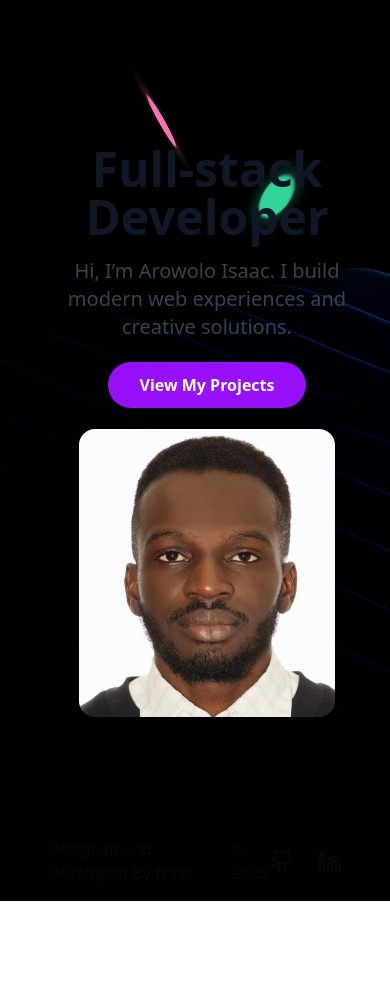
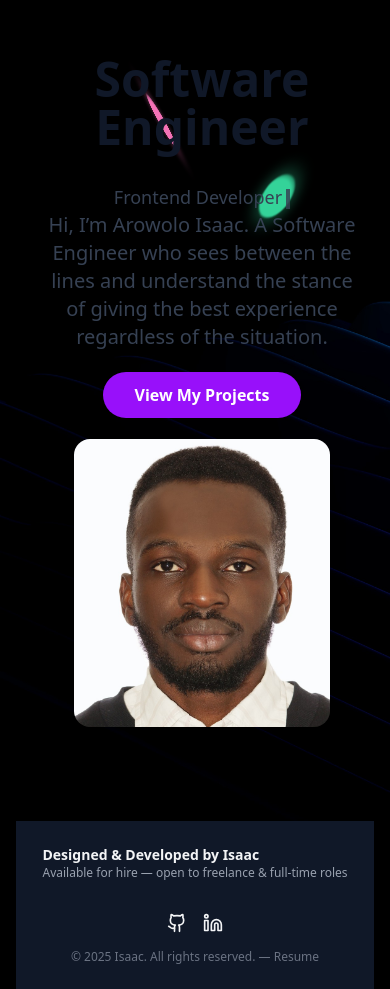
Before and after one commit to arowoloisaac/portfolio, a React (Vite) app: page / in a window 390 px wide. Shown: the part 127-1116 px from the top of the page. Before the commit the page ends 1028 px from the top, so only its background shows below. Built offline with nearby package versions, Linux system fonts and the light colour scheme.

Commit message:
Updated commit

```diff
--- a/src/components/animations.tsx
+++ b/src/components/animations.tsx
@@ -136,4 +136,50 @@ const third_circle_style = () => {
   );
 };
 
+const circle_style = ({top, left}: {top:string, left: string}) => {
+  return (
+    <motion.div
+      className="absolute z-0"
+      style={{
+        top: top,
+        left: left,
+        pointerEvents: "none",
+      }}
+      animate={{
+        x: [0, 600, 600, 0, 0],
+        y: [0, 0, 400, 400, 0],
+        rotate: [0, 360],
+      }}
+      transition={{
+        repeat: Infinity,
+        duration: 10,
+        ease: "linear",
+      }}
+    >
+      <motion.div
+        style={{
+          width: 80,
+          height: 80,
+          borderRadius: "50%",
+          background:
+            "radial-gradient(circle at 40% 40%, #a78bfa 60%, #000 100%)",
+          boxShadow: "0 0 40px 10px #a78bfa55",
+          filter: "blur(1px)",
+          transformStyle: "preserve-3d",
+        }}
+        animate={{
+          rotateY: [0, 360],
+          rotateX: [0, 360],
+        }}
+        transition={{
+          repeat: Infinity,
+          duration: 6,
+          ease: "linear",
+        }}
+      />
+    </motion.div>
+  );
+};
+
+
 export { first_circle_style, second_circle_style, third_circle_style };
--- a/src/components/pages/About.tsx
+++ b/src/components/pages/About.tsx
@@ -29,16 +29,17 @@ const About = () => {
         >
           <div className=" dark:bg-gray-900 rounded-xl shadow p-6">
             <p className="mb-4 text-lg">
-              I'm a frontend web developer dedicated to turning ideas into
-              creative solutions. I specialize in creating seamless and
-              intuitive user experiences.
+              Let me duly introduce myself to you, My name is Arowolo Isaac
+              Abiodun and I am a graduate of the Tomsk State University where I
+              studied Software Engineering and gained most of my experience as a
+              software engineer.
             </p>
             <p className="text-lg">
-              My approach focuses on creating scalable, high-performing
-              solutions tailored to both user needs and business objectives. By
-              prioritizing performance, accessibility, and responsiveness, I
-              strive to deliver experiences that not only engage users but also
-              drive tangible results.
+              Acquiring this knowledge does not suffice what I have
+              attained, but I have applied them on multiple occasions at
+              different scopes from planning to deployment, both collaboratively
+              and independently, where I have proven myself as a learner and a
+              leader.
             </p>
           </div>
         </motion.div>
--- a/src/components/pages/ContactDetail.tsx
+++ b/src/components/pages/ContactDetail.tsx
@@ -20,7 +20,7 @@ const ContactDetail = () => {
               Email:
             </span>
             <a
-              href="mailto:your.email@example.com"
+              href="mailto:arowoloisaac01@gmail.com"
               className="ml-2 text-purple-600 dark:text-purple-400 hover:underline"
             >
               arowoloisaacabiodun01@gmail.com
--- a/src/components/pages/Footer.tsx
+++ b/src/components/pages/Footer.tsx
@@ -1,15 +1,70 @@
+// import { Github, Linkedin } from "lucide-react";
+
+// const Footer = () => {
+//   return (
+//     <footer className="w-full py-4 px-8">
+//       <div className="flex flex-col justify-between items-center max-w-5xl mx-auto lg:flex-row">
+//         <div>Designed &amp; Developed By Isaac</div>
+//         <div>&copy; 2025</div>
+//         <div className="flex gap-4">
+//           <a href="github.com/arowoloisaac">
+//             <Github size={20} />
+//           </a>
+//           <a href="linkedin.com/in/isaac-arowolo-07386325a/">
+//             <Linkedin size={20} />
+//           </a>
+//         </div>
+//       </div>
+//     </footer>
+//   );
+// };
+
+// export default Footer;
+
+
 import { Github, Linkedin } from "lucide-react";
 
 const Footer = () => {
   return (
-    <footer className="w-full py-4 px-8">
-      <div className="flex justify-between items-center max-w-5xl mx-auto">
-        <div>Designed and Developed By Isaac</div>
-        <div>&copy; 2025</div>
-        <div className=" flex gap-2">
-          <Github size={24}  />
-          <Linkedin size={24} className="ml-4" />
+    <footer className="w-full bg-gray-900 text-gray-100 py-6 px-4">
+      <div className="max-w-5xl mx-auto flex flex-col md:flex-row items-center md:justify-between gap-4">
+        <div className="text-sm">
+          <div className="font-semibold">Designed &amp; Developed by Isaac</div>
+          <div className="text-gray-400 text-xs">Available for hire — open to freelance &amp; full‑time roles</div>
         </div>
+
+        <div className="flex items-start">
+          <nav className="hidden md:flex gap-4 text-sm">
+            <a href="/about" className="hover:underline">About</a>
+            <a href="/projects" className="hover:underline">Projects</a>
+            <a href="/contact" className="hover:underline">Contact</a>
+          </nav>
+        </div>
+
+        <div className="flex gap-4">
+          <a
+            href="https://github.com/arowoloisaac"
+            aria-label="GitHub"
+            target="_blank"
+            rel="noopener noreferrer"
+            className="hover:text-purple-400 transition"
+          >
+            <Github size={20} />
+          </a>
+          <a
+            href="https://linkedin.com/in/isaac-arowolo-07386325a"
+            aria-label="LinkedIn"
+            target="_blank"
+            rel="noopener noreferrer"
+            className="hover:text-purple-400 transition"
+          >
+            <Linkedin size={20} />
+          </a>
+        </div>
+      </div>
+
+      <div className="max-w-5xl mx-auto mt-4 text-center text-xs text-gray-500">
+        © {new Date().getFullYear()} Isaac. All rights reserved. — <a href="/resume.pdf" className="hover:underline">Resume</a>
       </div>
     </footer>
   );
--- a/src/components/pages/Header.tsx
+++ b/src/components/pages/Header.tsx
@@ -20,8 +20,9 @@ function App_Header() {
         className="nav-links"
       >
         {/* <a href="/" className="pl-3">Home</a> */}
-        <a href="/about">About</a>
+        <a className="pl-3" href="/about">About</a>
         <a href="/projects">Projects</a>
+        <a href="/resume">Resume</a>
         <a href="/gallery">Gallery</a>
         <a href="/contact" className="pr-3">
           Contact
--- a/src/components/pages/Home.tsx
+++ b/src/components/pages/Home.tsx
@@ -5,9 +5,53 @@ import {
   second_circle_style,
   third_circle_style,
 } from "../animations";
+import useRole  from "../sub-function/role";
 
 const Home = () => {
   const my_image = "/src/assets/images/passport.jpg";
+  const {roleIndex, displayedRole} = useRole();
+
+  // const roles: string[] = [
+  //   "Frontend Developer",
+  //   "Backend Developer",
+  //   "Fullstack Developer",
+  //   "Software Analyst",
+  //   "System Analyst",
+  //   "Software Architect",
+  //   "Software Tester",
+  // ];
+
+  // const [roleIndex, setRoleIndex] = useState(0);
+  // const [charIndex, setCharIndex] = useState(0);
+  // const [displayedRole, setDisplayedRole] = useState("");
+
+  // const typingSpeed = 80;
+  // const totalCycle = 8000;
+
+  // useEffect(() => {
+  //   setCharIndex(0);
+  //   setDisplayedRole("");
+  // }, [roleIndex]);
+
+  // useEffect(() => {
+  //   const role = roles[roleIndex];
+  //   if (charIndex < role.length) {
+  //     const t = setTimeout(() => {
+  //       setDisplayedRole((prev) => prev + role.charAt(charIndex));
+  //       setCharIndex((i) => i + 1);
+  //     }, typingSpeed);
+  //     return () => clearTimeout(t);
+  //   }
+
+  //   const typingDuration = role.length * typingSpeed;
+  //   const pauseAfterTyping = Math.max(800, totalCycle - typingDuration); // at least 800ms
+  //   const pause = setTimeout(() => {
+  //     setRoleIndex((i) => (i + 1) % roles.length);
+  //   }, pauseAfterTyping);
+
+  //   return () => clearTimeout(pause);
+  // }, [charIndex, roleIndex, roles]);
+
   return (
     <>
       {first_circle_style()}
@@ -15,8 +59,8 @@ const Home = () => {
       {third_circle_style()}
 
       <section
-        className="min-h-screen relative flex flex-col md:flex-row items-center justify-center pt-28 px-4 bg-cover bg-center transition-all duration-700"
-        style={{ paddingLeft: "40px" }}
+        className="min-h-screen relative flex flex-col md:flex-row items-center justify-center pt-8 px-4 bg-cover bg-center transition-all duration-700"
+        style={{ paddingLeft: "30px" }}
       >
         <motion.div
           initial={{ opacity: 0, x: -40 }}
@@ -24,17 +68,33 @@ const Home = () => {
           transition={{ duration: 1 }}
           className="md:w-1/2 w-full text-center md:text-left mb-8 md:mb-0"
         >
-          <h1 className="text-5xl font-bold mb-4 text-gray-900 dark:text-white">Full-stack Developer</h1>
+          <div className="flex flex-col gap-4 lg:flex-row items-center">
+            <h3 className="text-5xl font-bold mb-4 text-gray-900 dark:text-white">
+              Software Engineer
+            </h3>
+
+            <motion.span
+              key={roleIndex}
+              initial={{ opacity: 0, y: 6 }}
+              animate={{ opacity: 1, y: 0 }}
+              transition={{ duration: 0.3 }}
+              className="text-lg font-medium text-gray-700 dark:text-gray-300"
+            >
+              {displayedRole}
+              <span className="inline-block w-1 h-5 align-middle bg-gray-700 dark:bg-gray-300 ml-1 animate-pulse" />
+            </motion.span>
+          </div>
+
           <p className="text-xl mb-8 text-gray-700 dark:text-gray-300">
-            Hi, I’m Arowolo Isaac. I build modern web experiences and creative
-            solutions.
+            Hi, I’m Arowolo Isaac. A Software Engineer who sees between the
+            lines and understand the stance of giving the best experience
+            regardless of the situation.
           </p>
           <a
             href="#projects"
             className="bg-purple-600 hover:bg-purple-800 text-white font-semibold py-3 px-8 rounded-full shadow-lg transition"
           >
             View My Projects
-
           </a>
         </motion.div>
         {/* Image Column */}
--- /dev/null
+++ b/src/components/sub-function/role.tsx
@@ -0,0 +1,48 @@
+import { useEffect, useState } from "react";
+
+const useRole = () => {
+  const roles: string[] = [
+    "Frontend Developer",
+    "Backend Developer",
+    "Fullstack Developer",
+    "Software Analyst",
+    "System Analyst",
+    "Software Architect",
+    "Software Tester",
+  ];
+
+  const [roleIndex, setRoleIndex] = useState(0);
+  const [charIndex, setCharIndex] = useState(0);
+  const [displayedRole, setDisplayedRole] = useState("");
+
+  const typingSpeed = 80;
+  const totalCycle = 8000;
+
+  useEffect(() => {
+    setCharIndex(0);
+    setDisplayedRole("");
+  }, [roleIndex]);
+
+  useEffect(() => {
+    const role = roles[roleIndex];
+    if (charIndex < role.length) {
+      const t = setTimeout(() => {
+        setDisplayedRole((prev) => prev + role.charAt(charIndex));
+        setCharIndex((i) => i + 1);
+      }, typingSpeed);
+      return () => clearTimeout(t);
+    }
+
+    const typingDuration = role.length * typingSpeed;
+    const pauseAfterTyping = Math.max(800, totalCycle - typingDuration); // at least 800ms
+    const pause = setTimeout(() => {
+      setRoleIndex((i) => (i + 1) % roles.length);
+    }, pauseAfterTyping);
+
+    return () => clearTimeout(pause);
+  }, [charIndex, roleIndex, roles]);
+
+  return {roleIndex, displayedRole};
+};
+
+export default useRole;
```
Also changed, not shown: src/components/pages/Resume.tsx (added).
